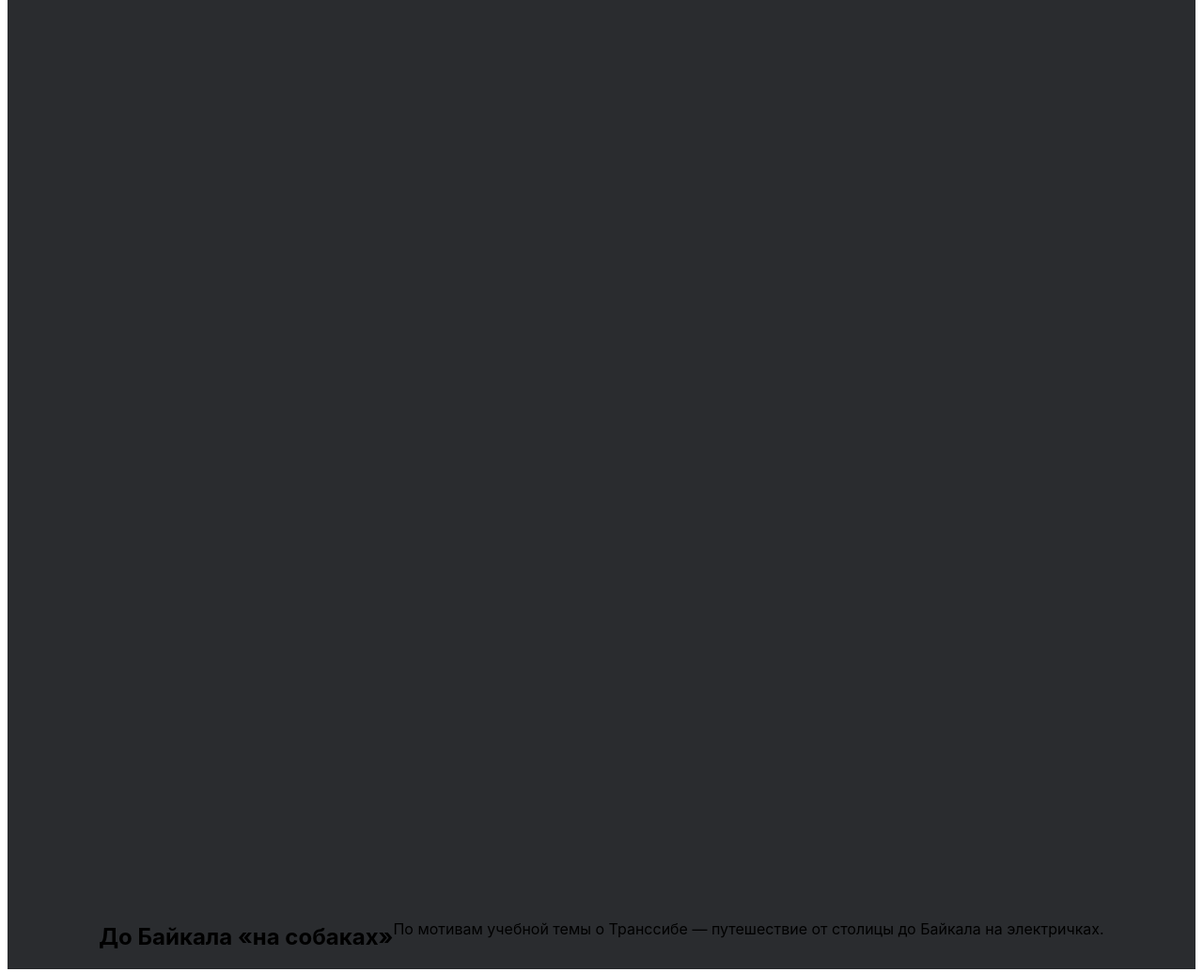
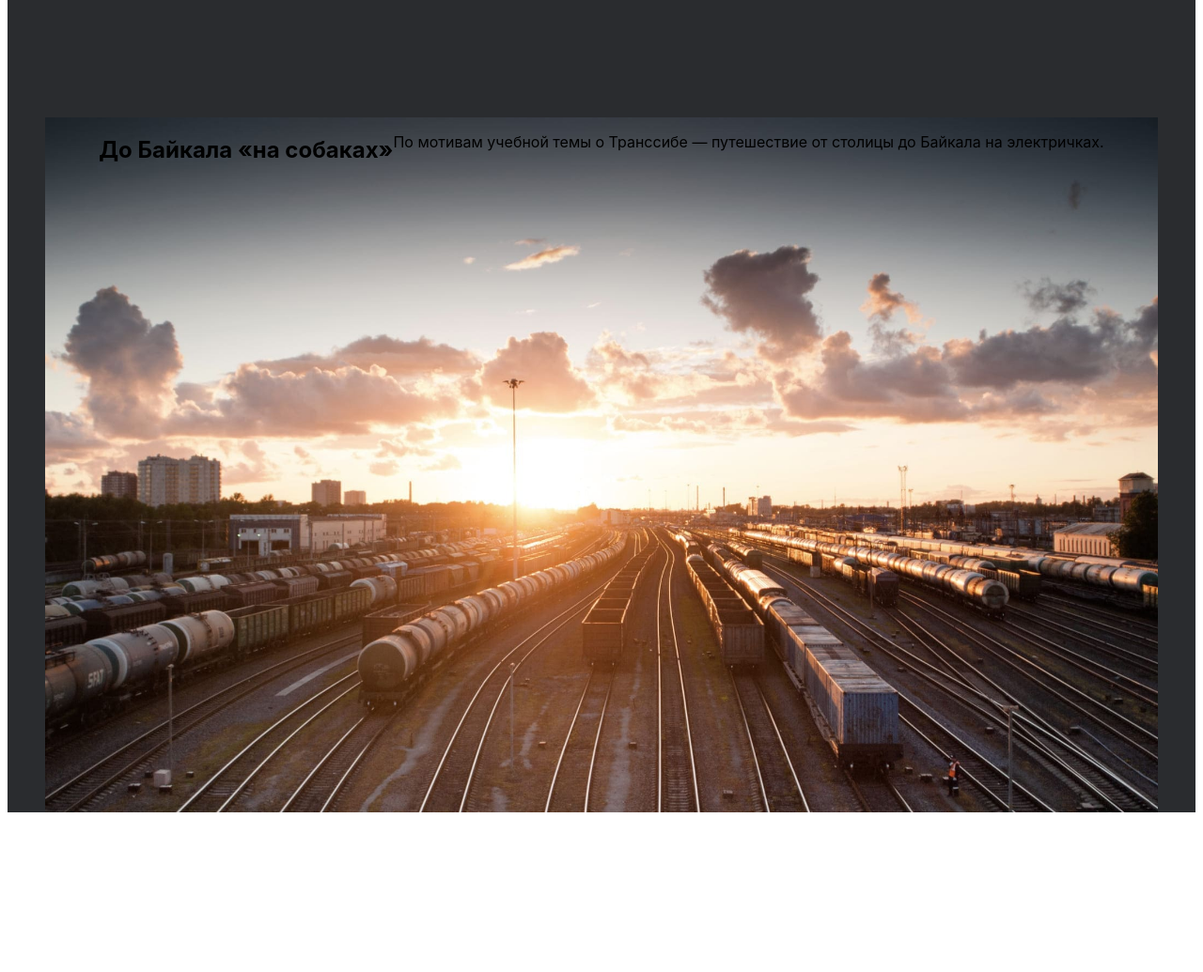
Before and after one commit to VladimirChupeev/russian-travel, a plain HTML site: page index.html in a window 1280 px wide. Shown: the part 3662-4697 px from the top of the page at 94% size. After the commit the page ends 4535 px from the top, so only its background shows below. Drawn offline with Linux system fonts and the light colour scheme; a web font is replaced by a local one.

Commit message:
28.10.2022

```diff
--- a/blocks/cover/__background/cover__background.css
+++ b/blocks/cover/__background/cover__background.css
@@ -1,4 +1,5 @@
 .cover__background{
     background-image: url(../../../images/cover-trains.jpg);
-
+    max-width: 1184px;
+    min-height: 740;
 }
--- a/blocks/cover/cover.css
+++ b/blocks/cover/cover.css
@@ -1,6 +1,12 @@
 .cover{
-    max-width: 1184px;
     display: flex;
     justify-content: center;
     margin: auto;
+    background-image: url(../../images/cover-trains.jpg);
+    max-width: 1184px;
+    min-height: 740px;
+    background-repeat: no-repeat;
+    background-size: cover;
+    background-position: center;
+    box-sizing: border-box;
 }
--- a/blocks/places/place/place.css
+++ b/blocks/places/place/place.css
@@ -1,7 +1,7 @@
 .place {
     display: grid;
-    grid-template-columns: 1fr 460px;
-    grid-template-rows: repeat(4, 1fr);
+    grid-template-columns: repeat(2, minmax(min-content, max-content));
+    grid-template-rows: repeat(2, minmax(min-content, max-content));
     gap: 48px 40px;
     padding-bottom: 80px;
   }
--- a/index.html
+++ b/index.html
@@ -93,18 +93,25 @@
         <section class="places">
             <div class="place">
                 <h2 class="place__title">Куршская коса</h2>
-                <img class="place__image" src="../russian-travel/images/place-kosa.jpg" alt="">
+
+                <div class="place__website">
                     <p class="place__url-heading">URL</p>
                     <a class="place__link" href="park-kosa.ru" class="place__link">park-kosa.ru</a>
+                </div>
+                <img class="place__image" src="../russian-travel/images/place-kosa.jpg" alt="">
+                <div class="place__paragraphs">
                     <p class="place__pharagraph">Здесь, посреди лесов и песчаных дюн, вы сможете увидеть два водных
                         горизонта — спокойного Куршского залива с одной стороны и подёрнутого рябью волн Балтийского моря с
                         другой. Уникальная природная зона на краю российского анклава.</p>
-                <p class="place__pharagraph-second">На этом Калининградская область не заканчивается. Для путешественника и
+                    <p class="place__pharagraph-second">На этом Калининградская область не заканчивается. Для
+                        путешественника и
                         исследователя там же по соседству — самая западная точка России, Балтийская коса, — и немецкое
                         наследие россыпи небольших приморских городов. Атмосфера здешних мест исключает суету, окуная в
                         спокойствие природы и запах стального, прохладного моря.</p>
+                </div>
 
                 </div>
+
             <div class="place">
 
             </div>
@@ -119,11 +126,11 @@
             </div>
         </section>
         <section class="cover">
-<div class="cover__background"></div>
             <h2 class="cover__title">До Байкала «на собаках»</h2>
-    <p class="cover__subtitle">По мотивам учебной темы о Транссибе — путешествие от столицы до Байкала на электричках.
+            <p class="cover__subtitle">По мотивам учебной темы о Транссибе — путешествие от столицы до Байкала на
+                электричках.
             </p>
-</div>
+
 
     </section>
     </div>
```
Lines whose indentation alone changed are shown as unchanged.
